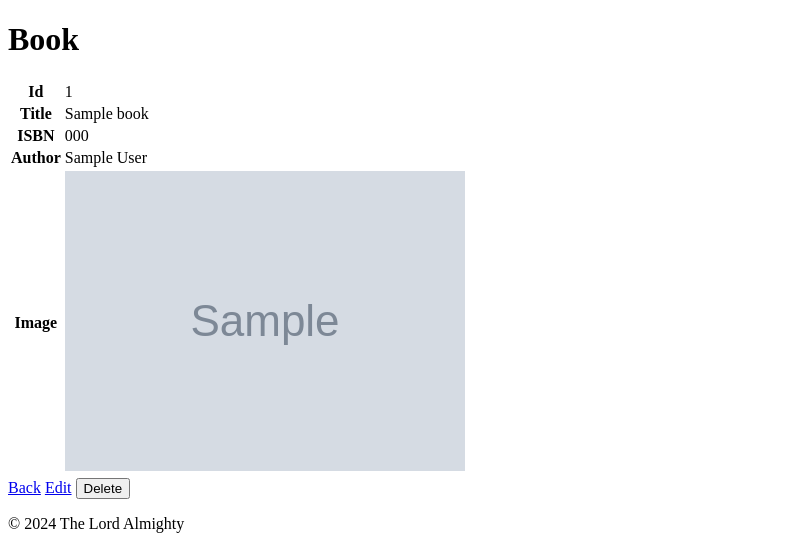
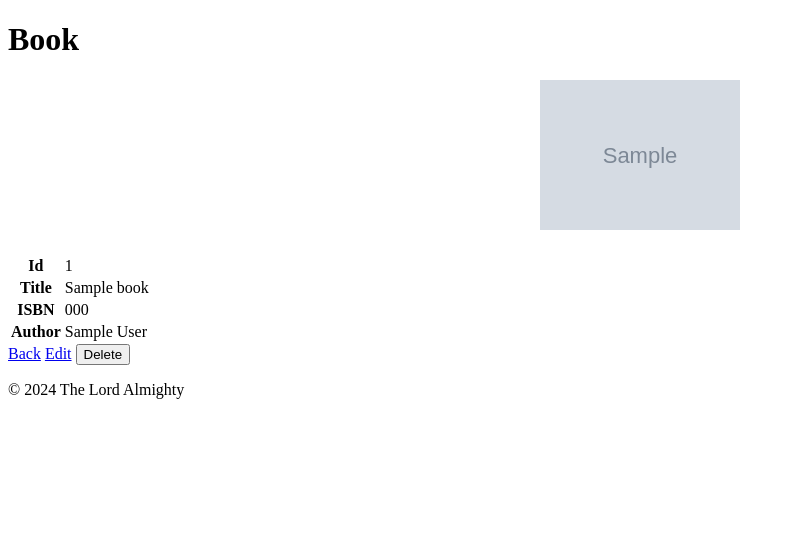
Before and after one commit to theswedishpolyglot/webbprogrammering-bth-mvc, a Symfony app: template templates/library/details.html.twig in a window 1280 px wide. Shown: the part 242-800 px from the top of the page, without its empty margins (0-795 px from the left). Run offline with Twig, Linux system fonts and the light colour scheme; the template is opened without the code that fills it: most values are stand-ins (such as "Sample title", 1, 10 or a date in 2020); grey boxes marked "Sample" are stand-in pictures; some libraries are stand-ins or nearby versions.

Commit message:
add images for books

```diff
--- a/assets/styles/app.css
+++ b/assets/styles/app.css
@@ -203,7 +203,6 @@ table tbody td a:hover {
     text-decoration: underline;
 }
 
-
 @keyframes flash {
     0%, 100% { background-color: #ffcc00; }
     50% { background-color: #ff6699; }
--- a/templates/library/details.html.twig
+++ b/templates/library/details.html.twig
@@ -4,7 +4,9 @@
 
 {% block body %}
     <h1>Book</h1>
-
+    <div class="book-image" style="text-align: center; margin-bottom: 20px;">
+        <img src="{{ asset('images/' ~ book.image) }}" alt="{{ book.title }}" style="max-width: 200px; height: auto;">
+    </div>
     <table>
         <tbody>
             <tr>
@@ -23,10 +25,6 @@
                 <th>Author</th>
                 <td>{{ book.author }}</td>
             </tr>
-            <tr>
-                <th>Image</th>
-                <td><img src="{{ asset(book.image) }}" alt="{{ book.title }}"></td>
-            </tr>
         </tbody>
     </table>
 
```
Also changed, not shown: src/Controller/LibraryController.php (+6 -6 lines), public/images/book_1.png (added), public/images/book_2.png (added), public/images/book_3.png (added).
